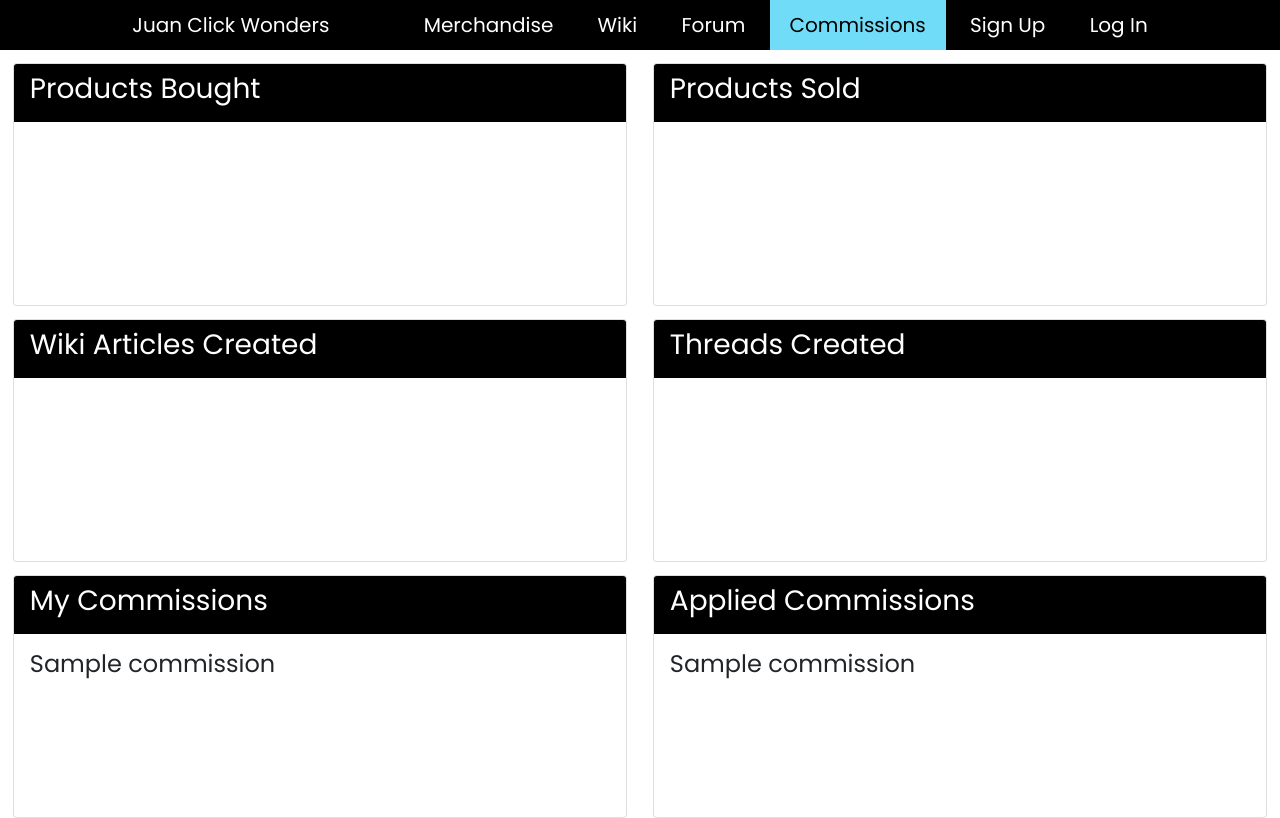
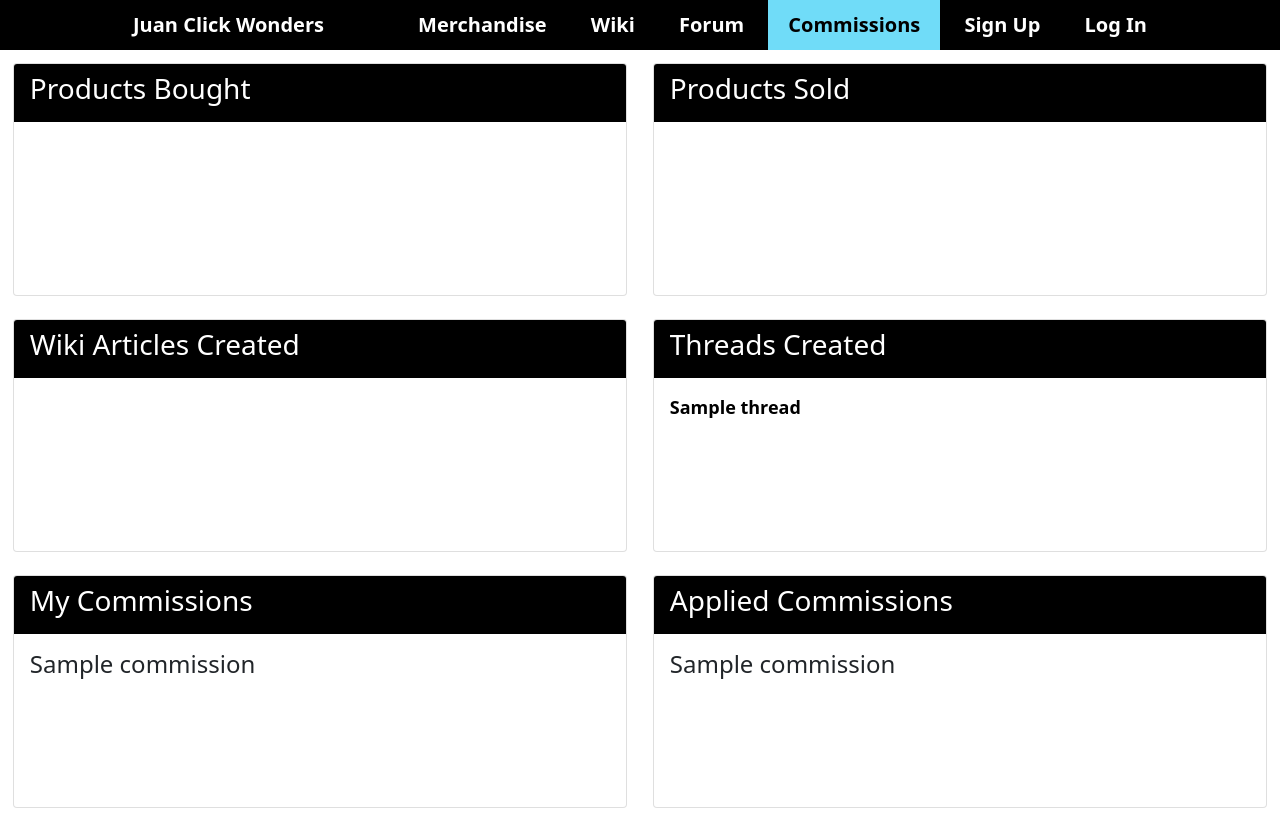
Before and after one commit to angelo-dlcrz/hobbysite-E-5, a Django app: template templates/dashboard.html in a window 1280 px wide. Run offline with Django 5.2, Linux system fonts and the light colour scheme; the template is opened without the code that fills it: values that come from a table or form of the project are taken from there, others are empty; tables that the repository leaves empty hold one stand-in row (values such as "Sample post").

Commit message:
Added dashboard for threads

```diff
--- a/templates/dashboard.html
+++ b/templates/dashboard.html
@@ -4,28 +4,46 @@
 
 {% block title %}Commission List{% endblock %}
 
+
+
 {% block styles %}
+<head>
+    <link href="https://cdn.jsdelivr.net/npm/bootstrap@5.0.2/dist/css/bootstrap.min.css" rel="stylesheet" integrity="sha384-EVSTQN3/azprG1Anm3QDgpJLIm9Nao0Yz1ztcQTwFspd3yD65VohhpuuCOmLASjC" crossorigin="anonymous">
+    <script src="https://cdn.jsdelivr.net/npm/bootstrap@5.0.2/dist/js/bootstrap.bundle.min.js" integrity="sha384-MrcW6ZMFYlzcLA8Nl+NtUVF0sA7MsXsP1UyJoMp4YLEuNSfAP+JcXn/tWtIaxVXM" crossorigin="anonymous"></script>
+</head>
     <style>
         img{
             height:auto;
         }
         .card{
-            width:15vw;
             margin: 1%;
-            margin-bottom: 0px;
+            margin-bottom: 10px;
+            width:50%;
+            height:auto;
         }
         .activities{
             display:flex;
             justify-content: space-evenly;
             height: 32vh;
         }
-        .card{
-            width:50%;
-            height:auto;
-        }
         .card-header{
             background-color: black;
             color:white;
+        }
+
+        a{
+            display: block;
+            text-decoration: none;
+            color: black;
+            width: fit-content;
+            font-weight: 600;
+            font-size: large;
+        }
+
+        a:hover{
+            color: black;
+            opacity: 0.7;
+            transition: opacity 0.3s ease;
         }
     </style>
 {% endblock styles %}
@@ -62,6 +80,13 @@
                 <strong><h3>Threads Created</h3></strong>
             </div>
             <div class="overflow-auto">
+                {% if user_threads.exists %}
+                    {% for threads in user_threads %}
+                        <a class="card-body" href="{{ threads.get_absolute_url }}">{{ threads.title }}</a>
+                    {% endfor %}
+                {% else %}
+                    <h5 class="card-body">No Threads Created Yet</h4>
+                {% endif %}
             </div>
         </div>
     </div>
@@ -91,7 +116,7 @@
                         <h4 class="card-body">{{ commission.title }}</h3>
                     {% endfor %}
                 {% else %}
-                    <h4 class="card-body">No Applied Commissions Yet</h3>
+                    <h5 class="card-body">No Applied Commissions Yet</h3>
                 {% endif %}
             </div>
         </div>
```
